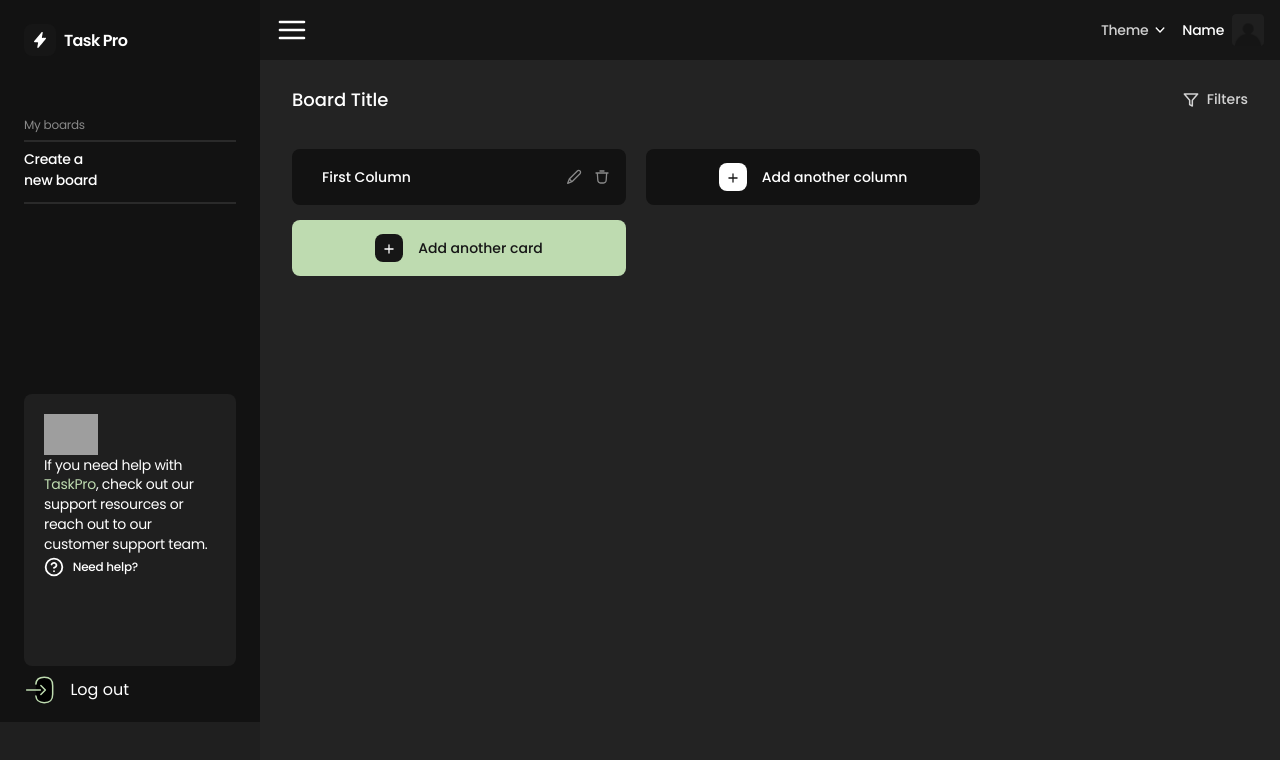
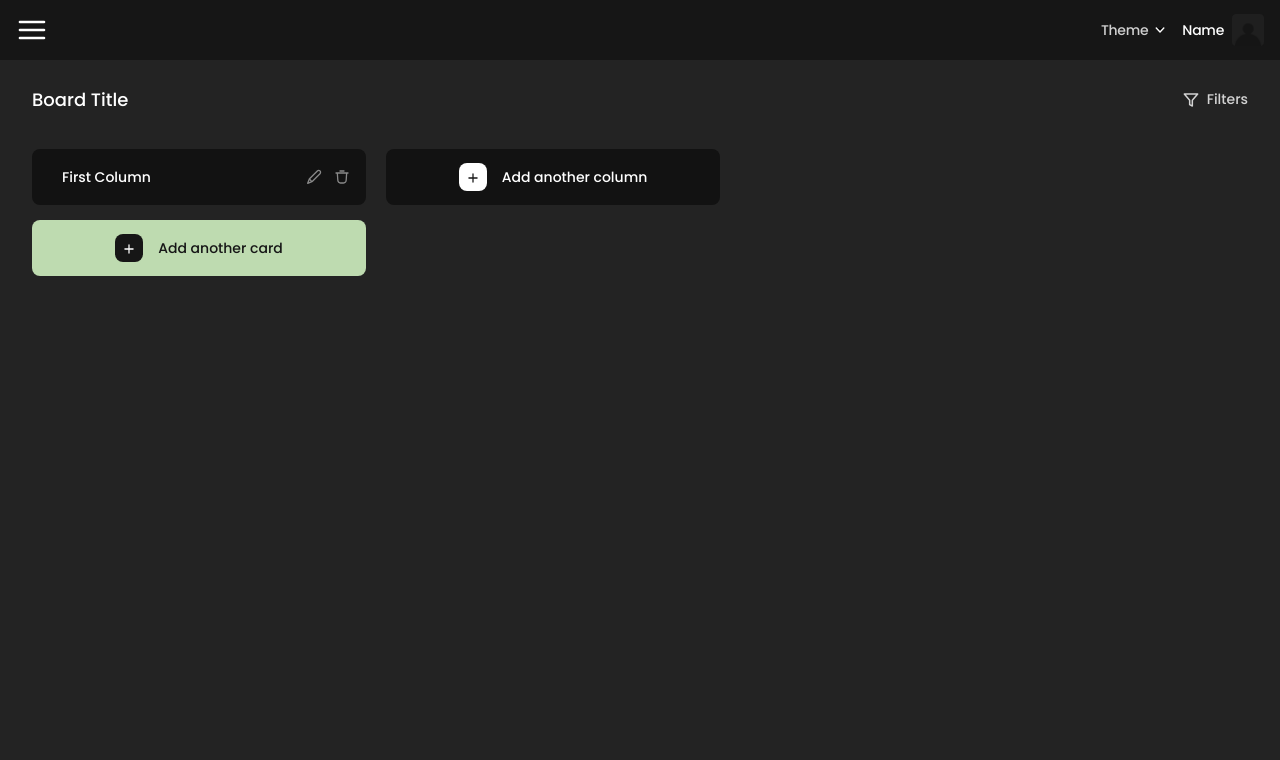
Before and after one commit to MSAnnaM/frontend-project, a React (Create React App) app: page /frontend-project/home in a window 1280 px wide. Shown: the top 760 px of the page. Built offline with nearby package versions, Linux system fonts and the light colour scheme; grey boxes are pictures that could not be loaded.

Commit message:
open close sidebar

```diff
--- a/src/components/Header/Header.module.css
+++ b/src/components/Header/Header.module.css
@@ -3,7 +3,7 @@
   color: #ffffffcc;
   display: flex;
   width: 100%;
-
+  z-index: 2;
   padding-left: 16px;
   padding-right: 16px;
 
--- a/src/components/sidebarComponents/Sidebar/Sidebar.jsx
+++ b/src/components/sidebarComponents/Sidebar/Sidebar.jsx
@@ -7,10 +7,17 @@ import NewBoard from "../NewBoard/NewBoard"
 import HelpModal from "../HelpModal/HelpModal"
 import CreateBoardModal from "../CreateBoardModal/CreateBoardModal"
 
-const Sidebar = () => {
+
+const Sidebar = ({ isMenuOpen, toggleMenu }) => {
+
+    console.log(toggleMenu)
+    const handleBackdropClick = () => {
+        toggleMenu();
+
+    };
 
     return (
-        <section className={css.sidebar}>
+        <section className={`${css.sidebar} ${isMenuOpen ? css.active : ""}`} onClick={handleBackdropClick}>
             <div className={css.sidebar_container}>
                 <Logo />
                 <NewBoard />
--- a/src/components/sidebarComponents/Sidebar/Sidebar.module.css
+++ b/src/components/sidebarComponents/Sidebar/Sidebar.module.css
@@ -1,10 +1,26 @@
 .sidebar {
   width: 260px;
   height: 100%;
-  float: left;
   background: #121212;
+  position: fixed;
+  top: 0;
+  left: 0;
+  z-index: 2;
+  transform: translateX(-260px); /* По умолчанию сайдбар сдвинут за экран */
+  transition: transform 1s ease; /* Уменьшил время анимации для мобильных устройств */
 }
 
+.active {
+  transform: translateX(0);
+}
+
+@media screen and (min-width: 1440px) {
+  .sidebar {
+    position: relative;
+    z-index: 1;
+    transform: translateX(0);
+  }
+}
 .sidebar_container {
   padding: 24px;
   height: 722px;
--- a/src/pages/HomePage.jsx
+++ b/src/pages/HomePage.jsx
@@ -2,7 +2,7 @@ import SideBar from 'components/sidebarComponents/Sidebar/Sidebar';
 import style from './HomePage.module.css';
 import Header from 'components/Header/Header';
 import { useEffect, useState } from 'react';
-import Backdrop from '../components/UI/Backdrop/Backdrop';
+// import Backdrop from '../components/UI/Backdrop/Backdrop';
 import BasicModal from '../components/UI/Modals/BasicModal/BasicModal';
 // import HomeView from 'components/Dashboard/HomeView/HomeView';
 import ScreensPage from './ScreensPage';
@@ -41,12 +41,15 @@ export default function HomePage() {
       window.removeEventListener('resize', handleResize);
     };
   }, [showModal]); //boards, dispatch
+  const handleBackdropClick = () => {
+    setIsMenuOpen(!isMenuOpen)
+  }
   return (
     <>
-      <div className={style.container}>
+      <div className={style.container} onClick={handleBackdropClick}>
         <section className={style.section}>
           <SideBar />
-          {isMenuOpen && window.innerWidth < 1440 && <Backdrop />}
+          {isMenuOpen && window.innerWidth < 1440 && <SideBar isMenuOpen={isMenuOpen} toggleMenu={toggleMenu} />}
           <section className={style.homepage_wrapper}>
             <Header toggleMenu={toggleMenu} />
             <ScreensPage />
```
